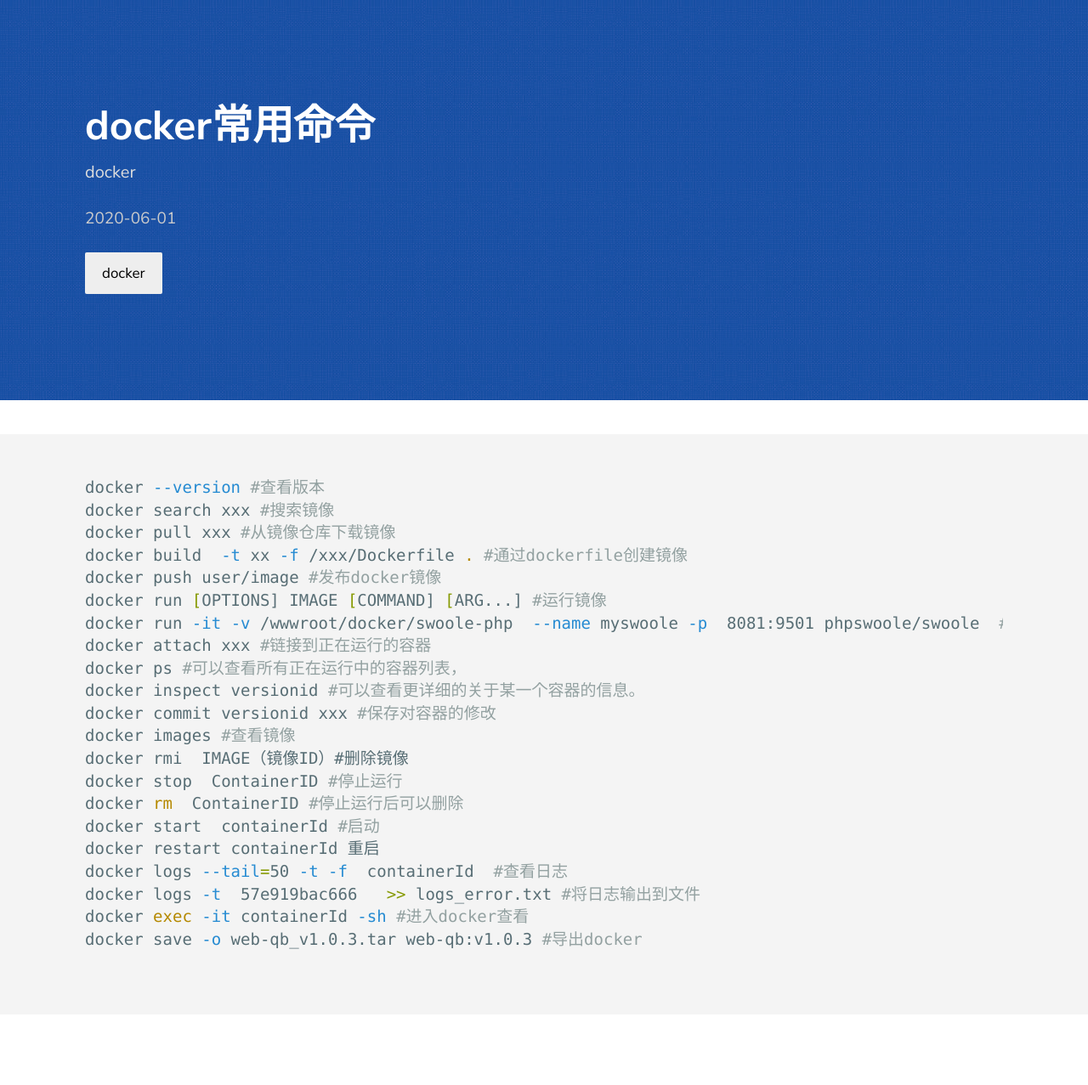
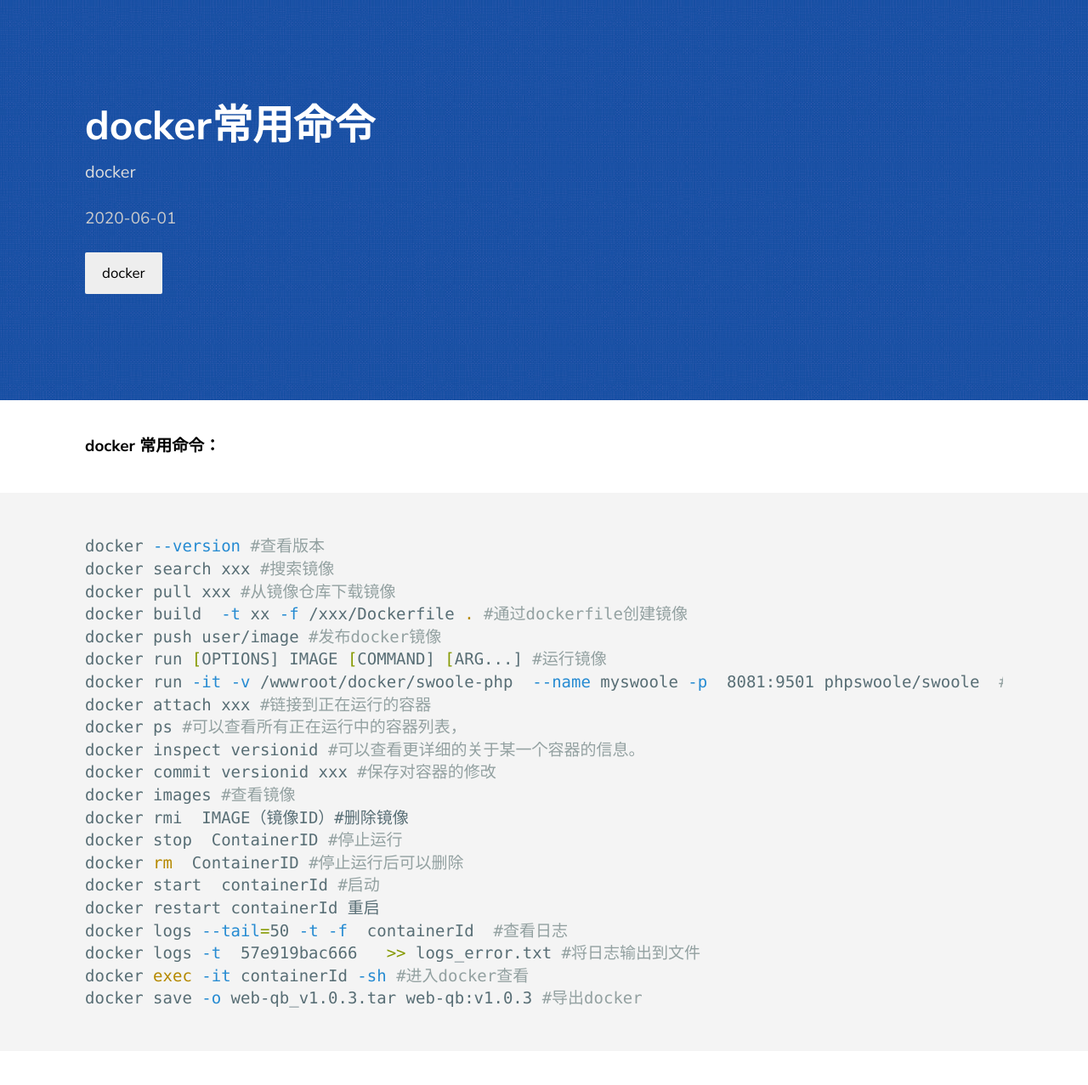
Before and after one commit to LeoLiu999/MyBlog, a Jekyll site: the page built from _posts/2020-06-01-docker-commands.md, in a window 1280 px wide. Shown: the whole page at 85% size. Built offline with Jekyll 4.4.1, drawn with Linux system fonts in a browser that asks for light colours; before the commit the page ends 1234 px from its top, so only the background shows below that.

Commit message:
docker commands

````diff
--- a/_posts/2020-06-01-docker-commands.md
+++ b/_posts/2020-06-01-docker-commands.md
@@ -7,6 +7,8 @@ permalink : docker/commands.html
 description: docker
 show : true
 ---
+
+**docker 常用命令：**
 
 ```shell
 docker --version #查看版本
@@ -30,5 +32,4 @@ docker logs --tail=50 -t -f  containerId  #查看日志
 docker logs -t  57e919bac666   >> logs_error.txt #将日志输出到文件
 docker exec -it containerId -sh #进入docker查看
 docker save -o web-qb_v1.0.3.tar web-qb:v1.0.3 #导出docker
-
 ```
````
